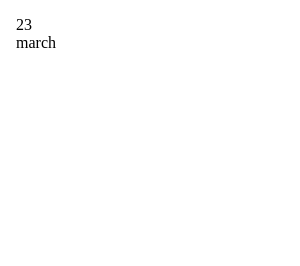
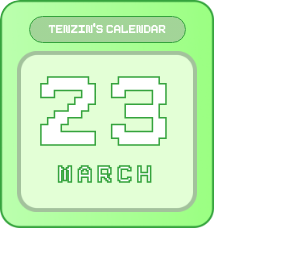
Before and after one commit to tenlean/note-taking-app, an Electron app: page index.html in a window 300 px wide. Drawn offline with Linux system fonts and the light colour scheme.

Commit message:
Add calendar feature with custom fonts and background images

```diff
--- a/index.html
+++ b/index.html
@@ -8,6 +8,7 @@
 
   <body>
     <div class="app">
+      <div class="title">Tenzin's Calendar</div>
       <div id="calendar">
         <div id="day"></div>
         <div id="month"></div>
--- a/main.js
+++ b/main.js
@@ -2,13 +2,15 @@ const { app, BrowserWindow } = require("electron");
 
 function createWindow() {
   const win = new BrowserWindow({
+    title: "My note taking app",
     width: 214,
     height: 228,
     resizable: false,
     maximizable: false,
     fullscreenable: false,
     frame: false,
-    transparent: false,
+    transparent: true,
+    background: "#00000000",
     webPreferences: {
       contextIsolation: true,
     },
--- a/package.json
+++ b/package.json
@@ -1,8 +1,13 @@
 {
   "name": "note-taking-app",
+  "productName": "Note Taking App",
   "version": "1.0.0",
+  "description": "Simple sticky notes desktop app with custom drawable attachments",
   "main": "main.js",
   "scripts": {
     "start": "electron ."
+  },
+  "devDependencies": {
+    "electron": "^latest"
   }
 }
--- a/styles.css
+++ b/styles.css
@@ -2,18 +2,46 @@
   box-sizing: border-box;
 }
 
+@font-face {
+  font-family: "Pixeboy";
+  src:
+    local("Pixeboy"),
+    local("Pixeboy Regular"),
+    url("assets/Pixeboy.ttf") format("truetype");
+  font-style: normal;
+  font-weight: 400;
+  font-display: swap;
+}
+
+html,
+body {
+  width: 100%;
+  height: 100%;
+  overflow: hidden;
+}
+
 body {
   margin: 0;
-  width: 100vw;
-  height: 100vh;
-
-  background: white;
   user-select: none;
   -webkit-app-region: drag;
+  border-radius: 20px;
+  background: transparent;
 }
 
 .app {
-  padding: 16px;
+  display: flex;
+  flex-direction: column;
+  justify-content: center;
+  align-items: center;
+  gap: 0.5rem;
+  width: 13.375rem;
+  padding: 1rem 1.0625rem;
+
+  background-image: url("assets/outer-frame-bg.png");
+  background-size: cover;
+  background-repeat: no-repeat;
+  background-position: center;
+  opacity: 0.8;
 }
 
 button,
@@ -23,3 +51,76 @@ select {
   -webkit-app-region: no-drag;
   cursor: pointer;
 }
+
+.title {
+  display: flex;
+  width: 157px;
+  aspect-ratio: 157/27;
+  padding: 0.25rem 0.625rem;
+  justify-content: center;
+  align-items: center;
+
+  border-radius: 6.25rem;
+  border: 1px solid #038d0d;
+  background:
+    linear-gradient(0deg, rgba(25, 150, 0, 0.5) 0%, rgba(25, 150, 0, 0.5) 100%),
+    #fff;
+
+  color: var(--white, #fff);
+
+  /* text styling */
+  font-family: "Pixeboy", monospace;
+  font-size: 1rem;
+  font-style: normal;
+  font-weight: 400;
+  line-height: normal;
+}
+
+#calendar {
+  display: flex;
+  width: 11.25rem;
+  height: 10.0625rem;
+  flex-direction: column;
+  justify-content: center;
+  align-items: center;
+  gap: 1rem;
+
+  background-image: url("assets/inner-frame-bg.png");
+  background-size: cover;
+  background-repeat: no-repeat;
+  background-position: center;
+}
+
+#day {
+  color: #fff;
+  text-align: center;
+  -webkit-text-stroke-width: 1.5px;
+  -webkit-text-stroke-color: #038d0d;
+  font-family: "Pixeboy", monospace;
+  font-size: 8.5rem;
+  font-style: normal;
+  font-weight: 400;
+  line-height: 1.25rem;
+  letter-spacing: 0.45rem;
+
+  display: flex;
+  width: 11.25rem;
+  height: 4.4375rem;
+  flex-direction: column;
+  justify-content: center;
+}
+
+#month {
+  color: #fff;
+  text-align: center;
+  -webkit-text-stroke-width: 1.5px;
+  -webkit-text-stroke-color: #038d0d;
+  font-family: "Pixeboy", monospace;
+  font-size: 2rem;
+  font-style: normal;
+  font-weight: 400;
+  line-height: 1.25rem;
+  letter-spacing: 0.3rem;
+
+  width: 8.125rem;
+}
```
Also changed, not shown: assets/Pixeboy.ttf (added), assets/inner-frame-bg.png (added), assets/outer-frame-bg.png (added).
